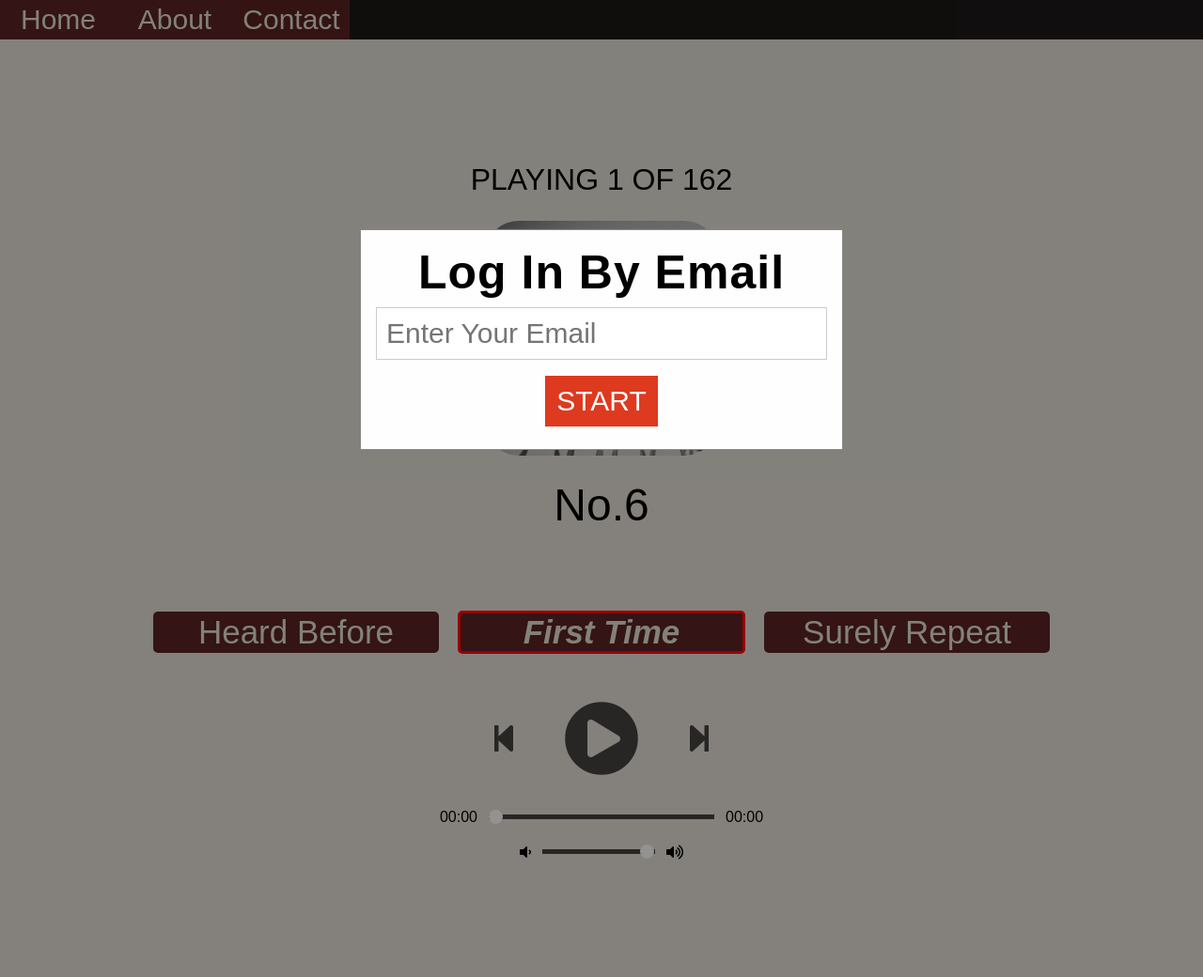
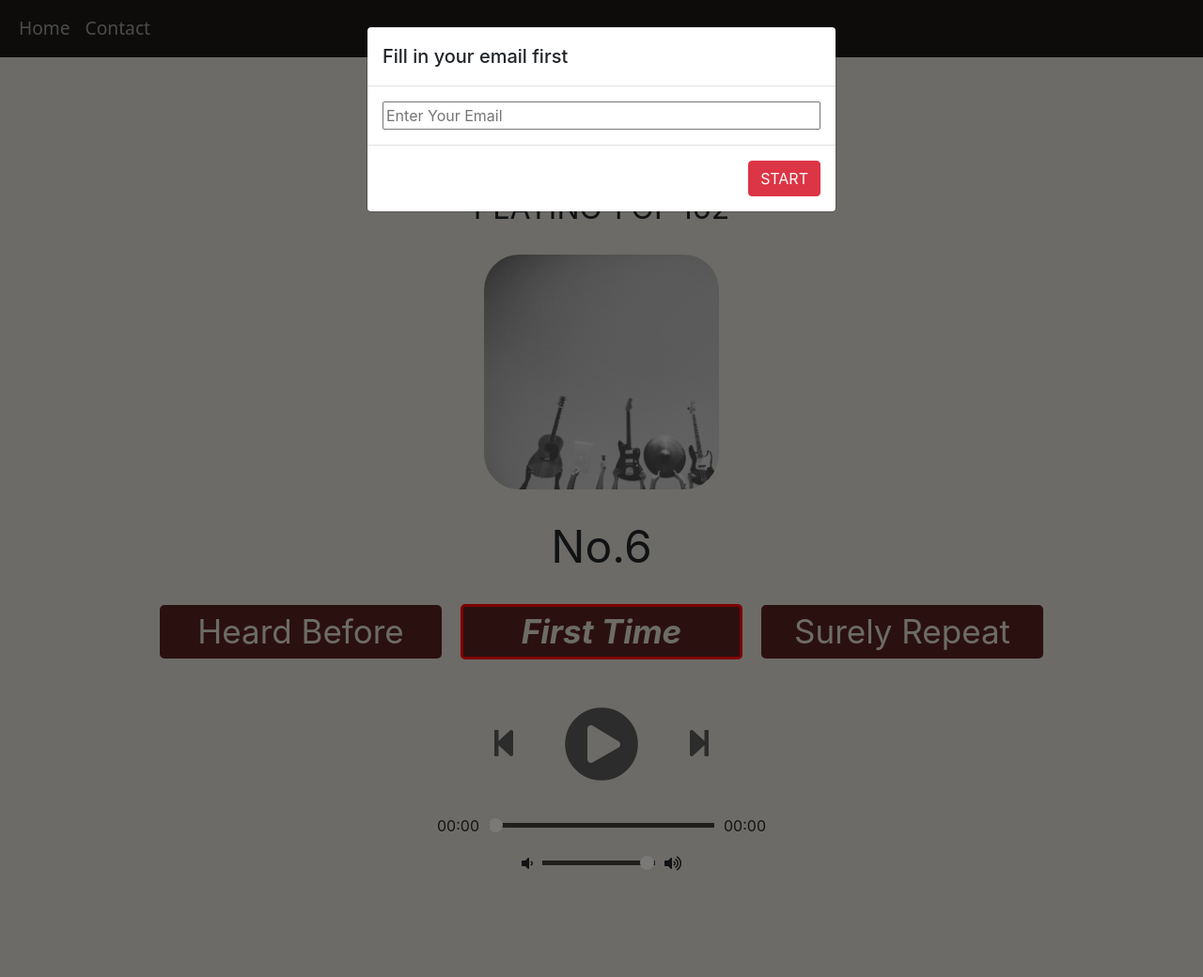
Before and after one commit to LiyangTseng/AudMem, a PHP site: page /experiment.html in a window 1280 px wide. Shown: the whole page at 94% size. Run offline with PHP 8.4, Linux system fonts and the light colour scheme; some libraries are stand-ins or nearby versions.

Commit message:
change most of website to bootstrap

```diff
--- a/Experiment_Website/experiment.css
+++ b/Experiment_Website/experiment.css
@@ -1,46 +1,14 @@
-body {
-    /* remove extra space */
-    margin: 0;
-    font-family:Arial;
-    height: 100%;
+main {
+    font-family:-apple-system, BlinkMacSystemFont, 'Segoe UI', Roboto, Oxygen, Ubuntu, Cantarell, 'Open Sans', 'Helvetica Neue', sans-serif;
     background-color:rgb(219, 215, 206);
-    /* Smoothly transition the background color */
-    transition: background-color .5s;
 }
 
-
-.navigation_block {
+.navbar {
     background-color: rgb(26, 24, 23);
-    position: relative;
-    width: 100%;
-    /* padding: 1px; */
-    display: flex;
-    flex-direction: row;
-    align-items: center;
 }
 
-.navigation_block .home_btn, .navigation_block .abt_btn, .navigation_block .ctc_btn {
-    border: solid 1px rgb(87, 33, 33);
-    background-color: rgb(87, 33, 33);
-    color: rgb(216, 216, 201);
-    display: inline-block;
-    width: 120px;
-    height: 40px;
-    /* vertically center */
-    line-height: 40px;
-    text-align: center;
-    font-size: 30px;
-    text-decoration: none;
-    padding-right: 1px;
-    padding-left: 1px;
-    user-select: none;
-}
-
-.navigation_block .home_btn:hover, .navigation_block .abt_btn:hover, .navigation_block .ctc_btn:hover {
-    background-color: rgb(216, 216, 201);
-    color:rgb(87, 33, 33);
-    cursor: pointer;
-    transition-duration: 0.3s;
+.nav-link {
+    font-size: 1.2em;
 }
 
 .player {
@@ -194,102 +162,3 @@ i.fa-volume-down, i.fa-volume-up {
 i.fa-play-circle, i.fa-pause-circle, i.fa-step-forward, i.fa-step-backward {
     cursor: pointer;
 }
-
-
-/* login popup */
-/* Full-width input fields */
-input[type=text] {
-    font-size: 30px;
-    width: 100%;
-    padding: 10px 10px;
-    margin: 8px 0;
-    display: inline-block;
-    border: 1px solid #ccc;
-    box-sizing: border-box;
-  }
-
-  /* Set a style for all buttons */
-  button {
-    background-color: #DE3A1F;
-    font-size: 30px;
-    color: white;
-    padding: 10px 10px;
-    margin: 8px 0;
-    border: none;
-    cursor: pointer;
-    width: 25%;
-  }
-
-  button:hover {
-    opacity: 0.8;
-  }
-
-
-  /* Center the image and position the close button */
-  .imgcontainer {
-    text-align: center;
-    margin: 10px 0 10px 0;
-    position: relative;
-  }
-
-
-  .container {
-    font-size: 50px;
-    letter-spacing: 1px;
-    text-align: center;
-    padding: 16px;
-  }
-
-
-  /* The Modal (background) */
-  .modal {
-    position: fixed; /* Stay in place */
-    z-index: 1; /* Sit on top */
-    left: 0;
-    top: 0;
-    width: 100%; /* Full width */
-    height: 100%; /* Full height */
-    overflow: auto; /* Enable scroll if needed */
-    background-color: rgb(0,0,0); /* Fallback color */
-    background-color: rgba(0,0,0,0.4); /* Black w/ opacity */
-    padding-top: 180px;
-  }
-
-  /* Modal Content/Box */
-  .modal-content {
-    background-color: #fefefe;
-    margin: 5% auto 15% auto; /* 5% from the top, 15% from the bottom and centered */
-    border: 1px solid #888;
-    width: 40%; /* Could be more or less, depending on screen size */
-  }
-
-  /* The Close Button (x) */
-  .close {
-    position: absolute;
-    right: 25px;
-    top: 0;
-    color: #000;
-    font-size: 35px;
-    font-weight: bold;
-  }
-
-  .close:hover, .close:focus {
-    color: red;
-    cursor: pointer;
-  }
-
-  /* Add Zoom Animation */
-  .animate {
-    -webkit-animation: animatezoom 0.6s;
-    animation: animatezoom 0.6s
-  }
-
-  @-webkit-keyframes animatezoom {
-    from {-webkit-transform: scale(0)}
-    to {-webkit-transform: scale(1)}
-  }
-
-  @keyframes animatezoom {
-    from {transform: scale(0)}
-    to {transform: scale(1)}
-  }
--- a/Experiment_Website/experiment.html
+++ b/Experiment_Website/experiment.html
@@ -1,22 +1,35 @@
 <!DOCTYPE html>
 <html>
-  <script type="text/javascript" src="http://code.jquery.com/jquery-1.7.1.min.js"></script>
     <head>
+        <link href="https://fonts.googleapis.com/icon?family=Material+Icons" rel="stylesheet">
+        <link href="https://cdn.jsdelivr.net/npm/bootstrap@5.1.0/dist/css/bootstrap.min.css" rel="stylesheet" integrity="sha384-KyZXEAg3QhqLMpG8r+8fhAXLRk2vvoC2f3B09zVXn8CA5QIVfZOJ3BCsw2P0p/We" crossorigin="anonymous">
         <!-- Load FontAwesome icons -->
         <link rel="stylesheet" href="https://cdnjs.cloudflare.com/ajax/libs/font-awesome/5.13.0/css/all.min.css">
         <link rel="stylesheet" href="experiment.css">
         <title> Experiment on Audio Memorability</title>
     </head>
     <body>
-        <div class="navigation_block">
-            <a class="home_btn" href="../index.html">Home</a><a class="abt_btn">About</a><a class="ctc_btn">Contact</a>
+        <header>
+            <nav class="navbar navbar-expand-lg navbar-dark">
+                <div class="container-fluid">
+                    <button class="navbar-toggler" type="button" data-bs-toggle="collapse" data-bs-target="#navbarNavAltMarkup" aria-controls="navbarNavAltMarkup" aria-expanded="false" aria-label="Toggle navigation">
+                        <span class="navbar-toggler-icon"></span>
+                      </button>
+                      <div class="collapse navbar-collapse" id="navbarNavAltMarkup">
+                        <div class="navbar-nav">
+                          <a class="nav-link" aria-current="page" href="index.html">Home</a>
+                          <a class="nav-link" href="#scroll-target">Contact</a>
                         </div>
+                    </div>
+                </div>
+            </nav>
+        </header>
+        <main>
             <div class="player">
                 <div class="details">
-              <div class="now-playing">PLAYING x OF y</div>
-              <div class="track-art"></div>
-              <div class="track-name">Track Name</div>
-              <p class="timer_prompt"></p>
+                    <div class="now-playing row">PLAYING x OF y</div>
+                    <div class="track-art row"></div>
+                    <div class="track-name row">Track Name</div>
                     <!-- ref: https://stackoverflow.com/questions/44483070/how-to-program-a-yes-no-answer-as-buttons-in-an-html-form-without-using-radio-b -->
                     <div class="response_btns">
                         <input id="toggle-alhrd" name="toggle" type="radio">
@@ -43,18 +56,53 @@
                     <i class="fa fa-volume-up"></i>
                 </div>
             </div>
-            <!-- ref: https://www.w3schools.com/howto/howto_css_login_form.asp        -->
-            <div id="id01" class="modal">
-              <div class="modal-content animate">
-                  <div class="container">
-                      <label for="uname"><b>Log In By Email</b></label>
-                      <input type="text" placeholder="Enter Your Email" name="email" id="userEmail" required>
-                      <button type="submit" onclick="submitEmail()">START</button>
+
+            <!-- Modal -->
+            <div class="modal fade" id="submitModal" tabindex="-1" role="dialog" aria-labelledby="submitModalLabel" aria-hidden="true">
+                <div class="modal-dialog" role="document">
+                  <div class="modal-content">
+                    <div class="modal-header">
+                      <h5 class="modal-title" id="submitModalLabel">Fill in your email first</h5>
+                    </div>
+                    <div class="modal-body">
+                      <form>
+                        <div class="form-group">
+                          <!-- <label for="message-text" class="col-form-label">Email: </label> -->
+                          <input class="col-12" type="text" placeholder="Enter Your Email" name="email" id="userEmail" required>
+                          <!-- <textarea class="form-control" id="message-text"></textarea> -->
+                        </div>
+                      </form>
+                    </div>
+                    <div class="modal-footer">
+                      <button class="btn btn-danger" type="submit" onclick="submitEmail()">START</button>
+                    </div>
                   </div>
                 </div>
             </div>
 
+        </main>
+        <footer id=scroll-target>
+            <div class="container">
+                <!--Grid row-->
+                <div class="row py-4">
+                  <!--Grid column-->
+                  <div class="col-md-12 text-center">
+                    <i class="material-icons" style="font-size:36px">email</i>
+                    <p>liyangtseng.ee06@nycu.edu.tw</p>
+                  </div>
+                  <!--Grid column-->
+                </div>
+                <!--Grid row-->
+              </div>
+        </footer>
+        <script type="text/javascript" src="http://code.jquery.com/jquery-1.7.1.min.js"></script>
 
+        <script src="https://cdn.jsdelivr.net/npm/@popperjs/core@2.9.3/dist/umd/popper.min.js"
+            integrity="sha384-eMNCOe7tC1doHpGoWe/6oMVemdAVTMs2xqW4mwXrXsW0L84Iytr2wi5v2QjrP/xp"
+            crossorigin="anonymous"></script>
+        <script src="https://cdn.jsdelivr.net/npm/bootstrap@5.1.0/dist/js/bootstrap.min.js"
+            integrity="sha384-cn7l7gDp0eyniUwwAZgrzD06kc/tftFf19TOAs2zVinnD/C7E91j9yyk5//jjpt/"
+            crossorigin="anonymous"></script>
         <!-- Load the main script for the player -->
         <script src="experiment.js"></script>
     </body>
```
Also changed, not shown: Experiment_Website/experiment.js (+40 -96 lines), Experiment_Website/home.css (+26 -91 lines), Experiment_Website/index.html (+45 -9 lines). Lines whose indentation alone changed are shown as unchanged.
